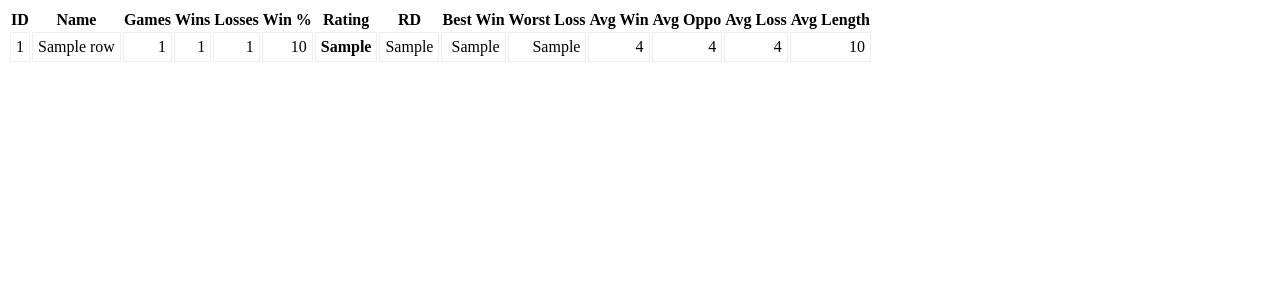
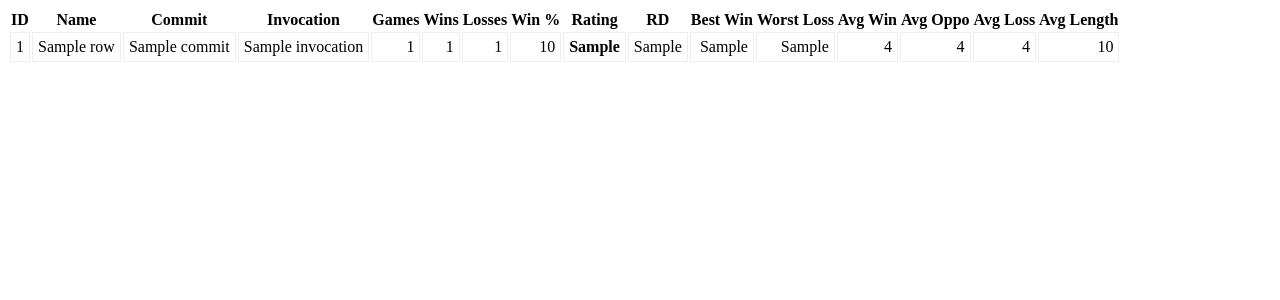
Before and after one commit to richardjs/arthur, a Django app: template arthur/templates/arthur/dashboard.html in a window 1280 px wide. Shown: the top 300 px of the page. Run offline with Django 4.2, Linux system fonts and the light colour scheme; the template is opened without the code that fills it: most values are stand-ins (such as "Sample title", 1, 10 or a date in 2020).

Commit message:
Add commit and invocation to dashboard

```diff
--- a/arthur/templates/arthur/dashboard.html
+++ b/arthur/templates/arthur/dashboard.html
@@ -13,6 +13,8 @@
         <table>
         <th>ID</th>
         <th>Name</th>
+        <th>Commit</th>
+        <th>Invocation</th>
         <th>Games</th>
         <th>Wins</th>
         <th>Losses</th>
@@ -29,6 +31,8 @@
             <tr>
                 <td>{{ row.player_id }}</td>
                 <td>{{ row.name }}</td>
+                <td>{{ row.commit }}</td>
+                <td>{{ row.invocation }}</td>
                 <td>{{ row.num_games }}</td>
                 <td>{{ row.num_wins }}</td>
                 <td>{{ row.num_losses }}</td>
--- a/arthur/views.py
+++ b/arthur/views.py
@@ -205,6 +205,8 @@ def dashboard(request):
             {
                 "player_id": player.id,
                 "name": player.name,
+                "commit": player.commit,
+                "invocation": player.invocation,
                 "r": int(r),
                 "rd": int(rd),
                 "num_games": len(games),
```
